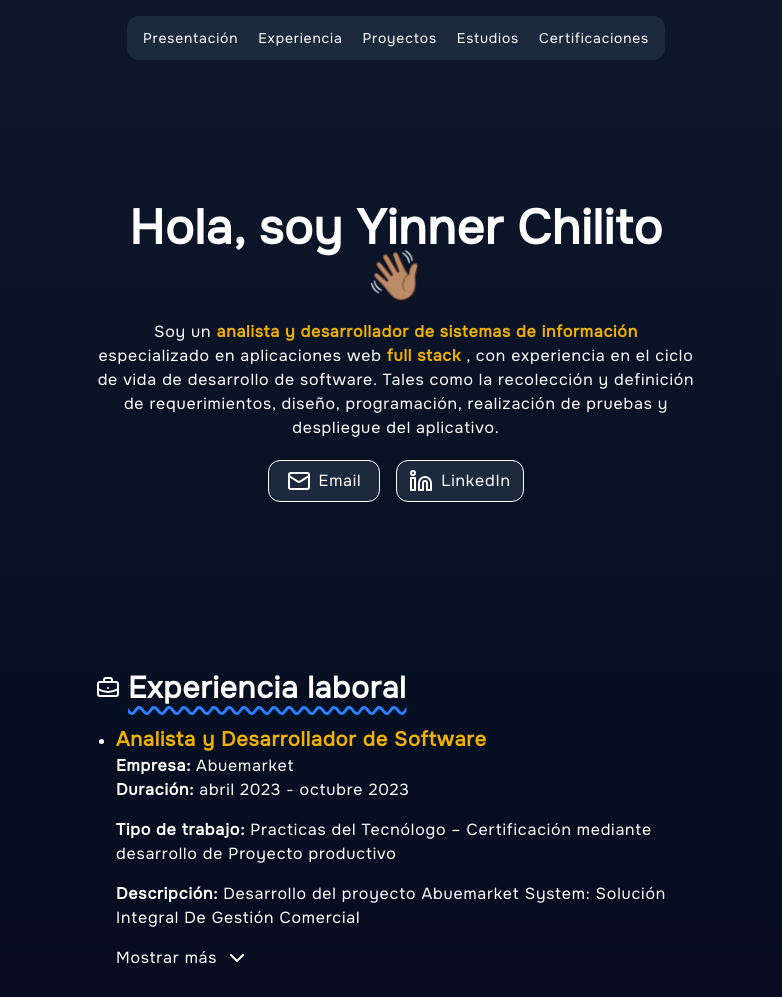
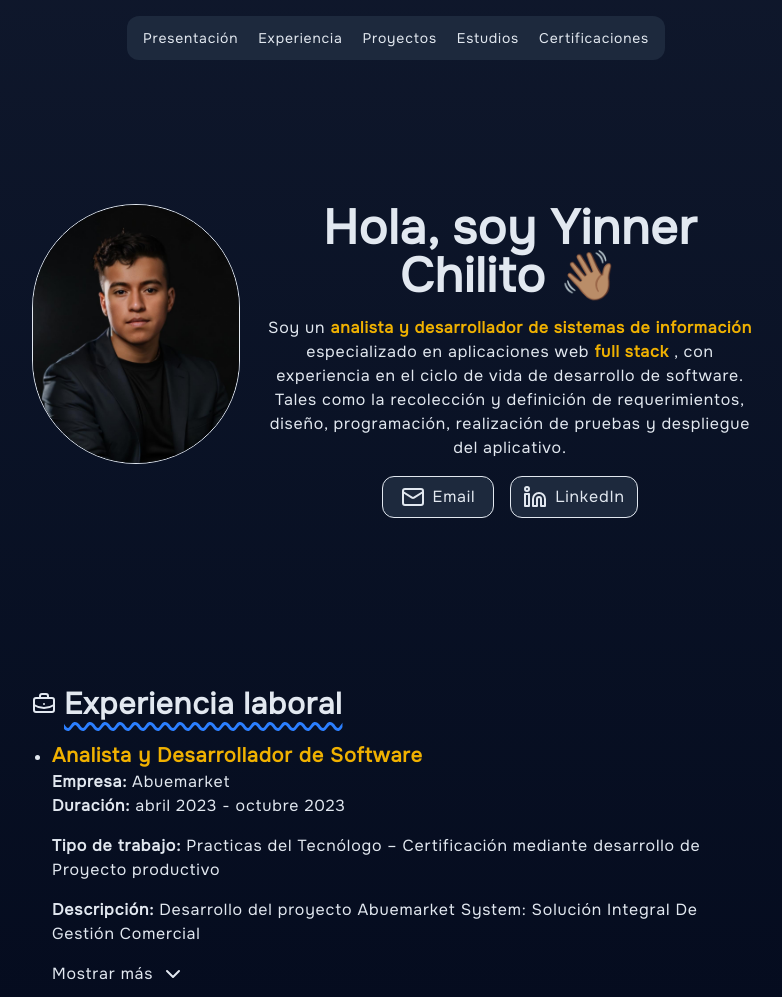
Before and after one commit to YinnerC30/portafolio, an Astro site: page / in a window 1280 px wide. Shown: the top 997 px of the page, without its empty margins (244-1026 px from the left). Built offline with nearby package versions, Linux system fonts and the light colour scheme; Astro itself is replaced by a stand-in of ours.

Commit message:
style: 💄 presentación

```diff
--- a/src/components/Presentation.astro
+++ b/src/components/Presentation.astro
@@ -1,16 +1,23 @@
 ---
 import ButtonLink from './ButtonLink.astro';
+import profileImage from '../assets/foto-perfil.jpg';
 ---
 
-<div class="flex flex-col gap-5  justify-center">
-  <h2 id="presentation" class="font-bold text-5xl pt-32 text-center ">
+<div class="flex flex-col-reverse sm:flex-row gap-5 justify-center">
+  <img
+    class="object-fill w-52 self-center sm:self-start border border-slate-200 rounded-full mt-32"
+    src={profileImage.src}
+    alt="Imagen de perfil"
+  />
+  <div class="flex gap-4 flex-col">
+    <h2 id="presentation" class="font-bold text-5xl text-center pt-32">
       Hola, soy Yinner Chilito 👋🏽
     </h2>
     <p class="text-center">
       Soy un <span class="font-bold text-yellow-500"
         >analista y desarrollador de sistemas de información</span
-    > especializado en aplicaciones web <span class="font-bold text-yellow-500"
-      >full stack</span
+      > especializado en aplicaciones web <span
+        class="font-bold text-yellow-500">full stack</span
       > , con experiencia en el ciclo de vida de desarrollo de software. Tales como
       la recolección y definición de requerimientos, diseño, programación, realización
       de pruebas y despliegue del aplicativo.
@@ -59,3 +66,4 @@ import ButtonLink from './ButtonLink.astro';
       </ButtonLink>
     </div>
   </div>
+</div>
--- a/src/layouts/Layout.astro
+++ b/src/layouts/Layout.astro
@@ -9,11 +9,11 @@ import '@fontsource/onest';
     <meta charset="UTF-8" />
     <meta name="viewport" content="width=device-width" />
     <meta name="generator" content={Astro.generator} />
-    <link rel="icon" href="../assets/code-xml.svg">
+    <link rel="icon" href="/public/code-xml.svg" />
     <title>Portafolio | Yinner Chilito</title>
   </head>
   <body
-    class="lg:w-2/4 h-fit mx-auto bg-gradient-to-b from-slate-900 to-slate-950 text-white flex justify-center flex-col tracking-wider items-center"
+    class="lg:w-3/5 h-fit mx-auto bg-gradient-to-b from-slate-900 to-slate-950 text-slate-200 flex justify-center flex-col tracking-wider items-center"
   >
     <slot />
   </body>
```
Also changed, not shown: public/code-xml.svg (renamed from src/assets/code-xml.svg), public/favicon.svg (deleted). Lines whose indentation alone changed are shown as unchanged.
